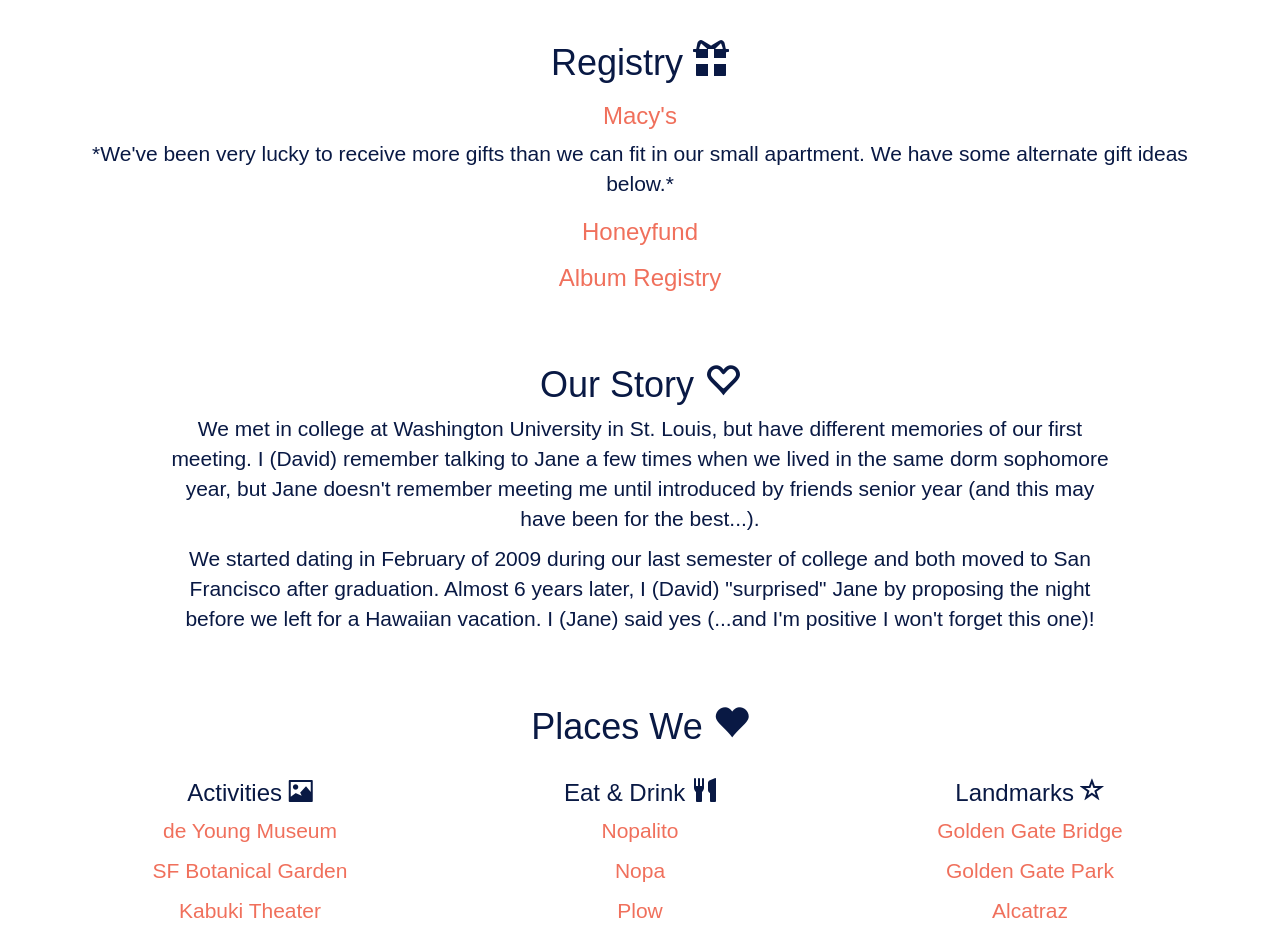
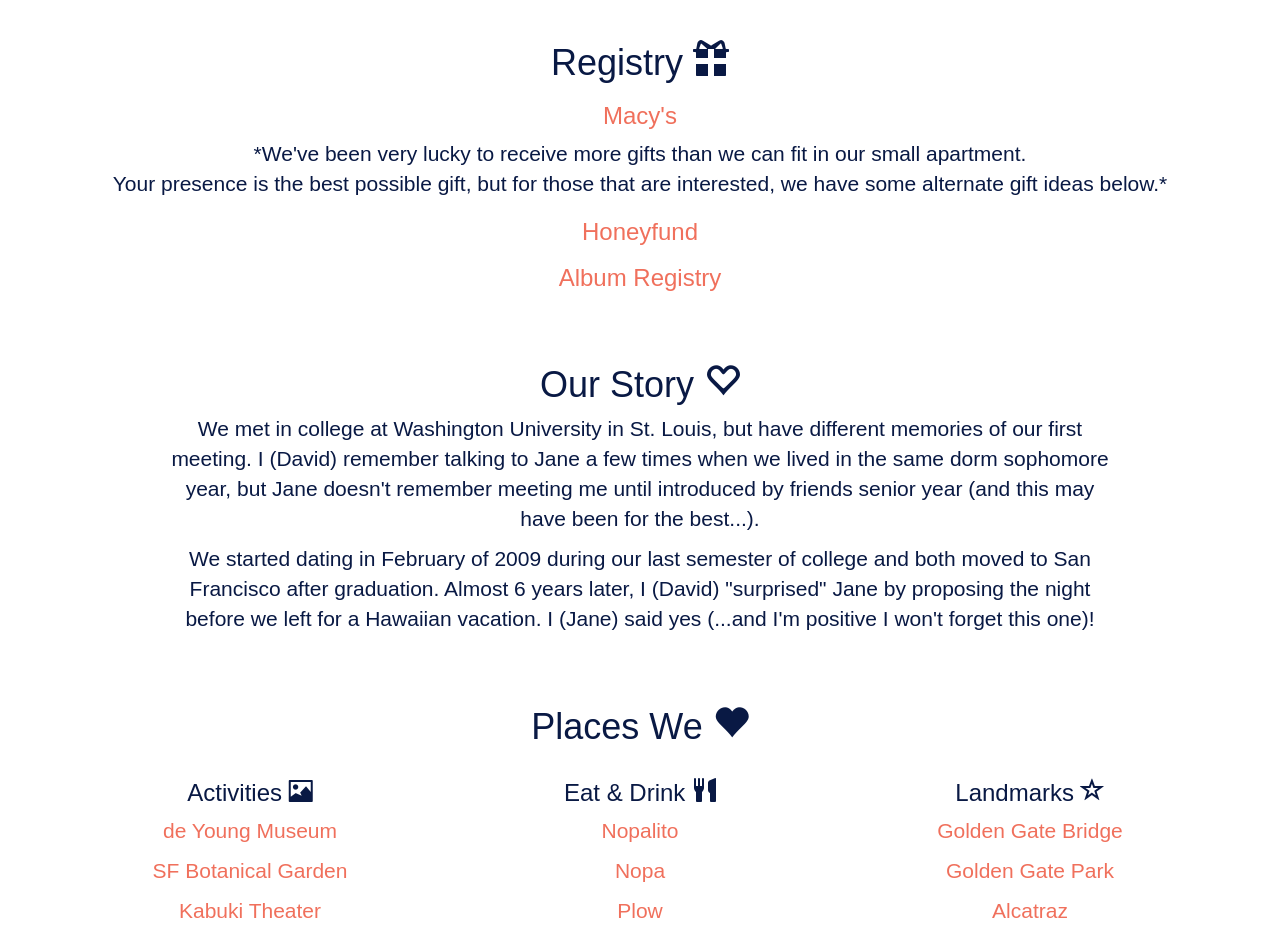
Before and after one commit to janeanddave/janeanddave.github.io, a plain HTML site: page index.html in a window 1280 px wide. Shown: the part 2240-3179 px from the top of the page. Drawn offline with nearby package versions, Linux system fonts and the light colour scheme.

Commit message:
Another registry copy update.

```diff
--- a/index.html
+++ b/index.html
@@ -165,7 +165,7 @@
           <h4 class="book"><a href="http://www.macys.com/registry/wedding/guest/?registryId=6477394" target="_blank">Macy's</a></h4>
         </div>
         <div class="col-md-12">
-          <p class="book">*We've been very lucky to receive more gifts than we can fit in our small apartment. We have some alternate gift ideas below.*</p>
+          <p class="book">*We've been very lucky to receive more gifts than we can fit in our small apartment.<br>Your presence is the best possible gift, but for those that are interested, we have some alternate gift ideas below.*</p>
         </div>
         <div class="col-md-12">
           <h4 class="book"><a href="https://www.honeyfund.com/wedding/JaneAndDavid2016" target="_blank">Honeyfund</a></h4>
```
